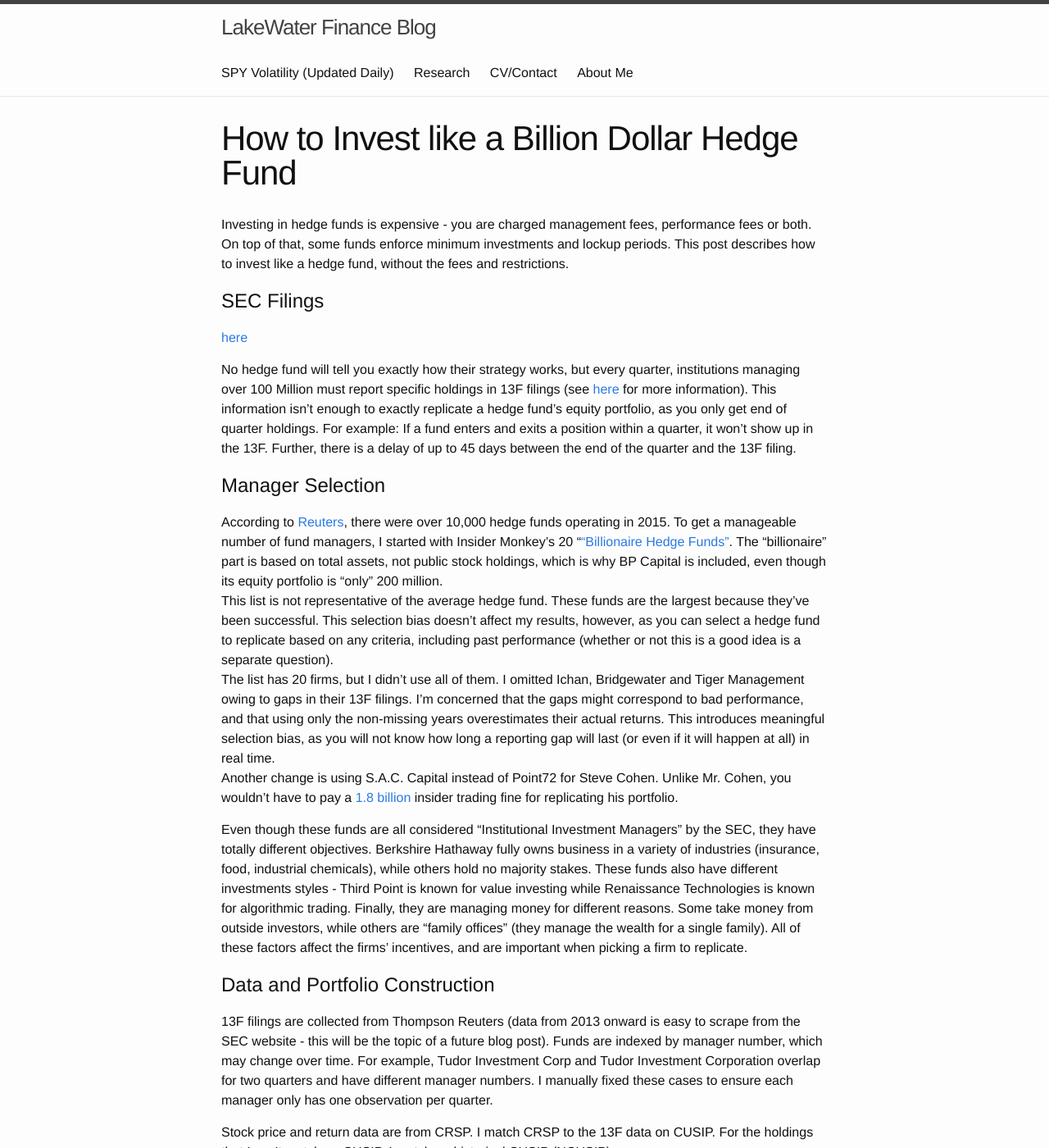
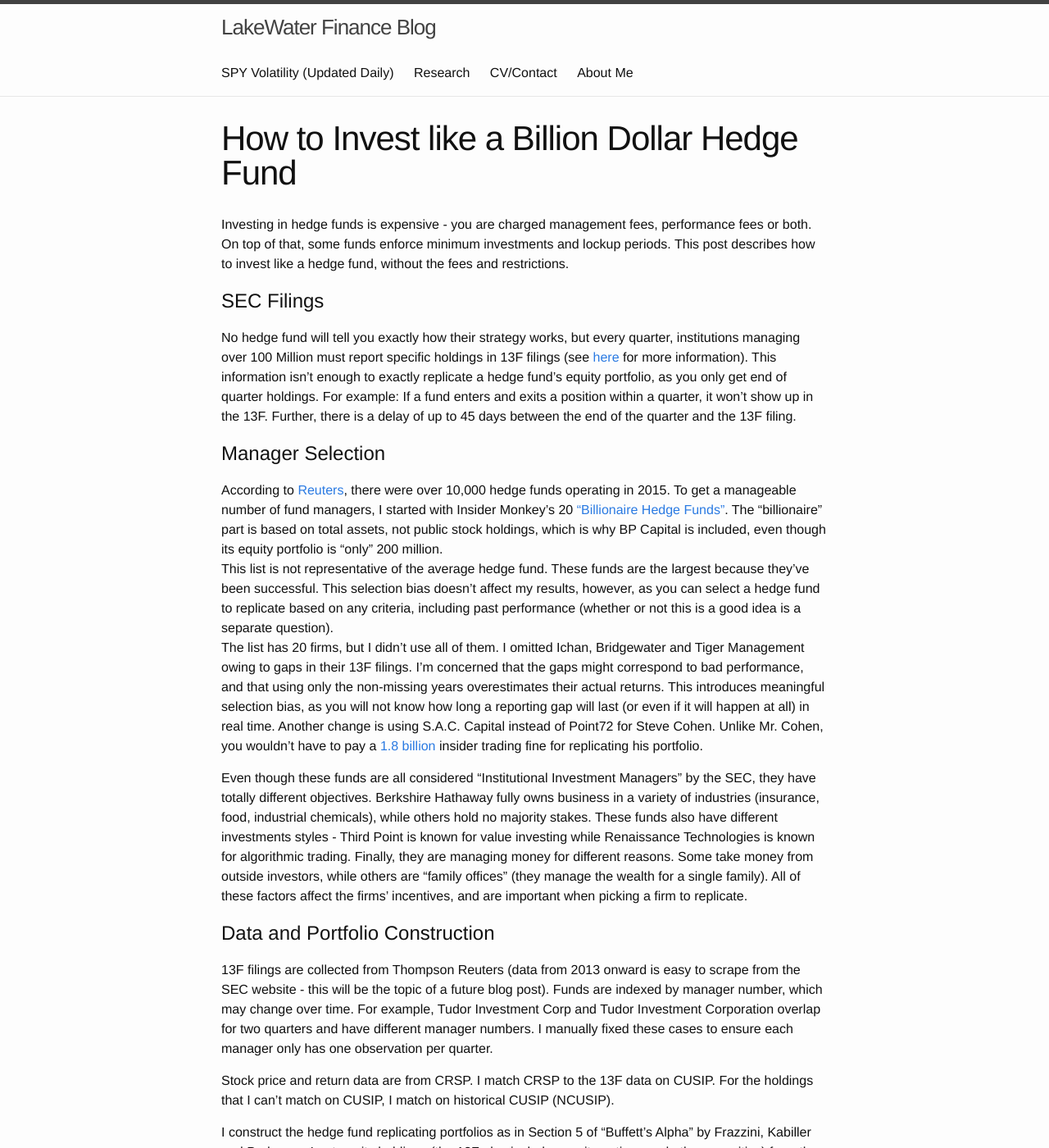
Before and after one commit to mcsammon/mcsammon.github.io, a Jekyll site: the page built from _posts/2016-08-08-post.markdown, in a window 1280 px wide and 1400 px high. Shown: the whole window at 82% size. Built offline with Jekyll 4.4.1, drawn with Linux system fonts in a browser that asks for light colours.

Commit message:
Fix Post Typos

```diff
--- a/_posts/2016-08-08-post.markdown
+++ b/_posts/2016-08-08-post.markdown
@@ -6,16 +6,14 @@
 Investing in hedge funds is expensive - you are charged management fees, performance fees or both.  On top of that, some funds enforce minimum investments and lockup periods.  This post describes how to invest like a hedge fund, without the fees and restrictions.
 
 # SEC Filings
-<a href="https://www.sec.gov/answers/form13f.htm">here</a>
 
 No hedge fund will tell you exactly how their strategy works, but every quarter, institutions managing over 100 Million must report specific holdings in 13F filings (see <a href="https://www.sec.gov/answers/form13f.htm">here</a> for more information).  This information isn't enough to exactly replicate a hedge fund's equity portfolio, as you only get end of quarter holdings.  For example: If a fund enters and exits a position within a quarter, it won't show up in the 13F.  Further, there is a delay of up to 45 days between the end of the quarter and the 13F filing.
 
 # Manager Selection
 
-According to <a href="http://www.reuters.com/article/us-hedgefunds-launches-idUSKBN0OZ1KF20150619">Reuters</a>, there were over 10,000 hedge funds operating in 2015.  To get a manageable number of fund managers, I started with Insider Monkey's 20 "<a href="http://www.insidermonkey.com/hedge-fund/">"Billionaire Hedge Funds"</a>. The "billionaire" part is based on total assets, not public stock holdings, which is why BP Capital is included, even though its equity portfolio is "only" 200 million. <br />
+According to <a href="http://www.reuters.com/article/us-hedgefunds-launches-idUSKBN0OZ1KF20150619">Reuters</a>, there were over 10,000 hedge funds operating in 2015.  To get a manageable number of fund managers, I started with Insider Monkey's 20 <a href="http://www.insidermonkey.com/hedge-fund/">"Billionaire Hedge Funds"</a>. The "billionaire" part is based on total assets, not public stock holdings, which is why BP Capital is included, even though its equity portfolio is "only" 200 million. <br />
 This list is not representative of the average hedge fund.  These funds are the largest because they've been successful.  This selection bias doesn't affect my results, however, as you can select a hedge fund to replicate based on any criteria, including past performance (whether or not this is a good idea is a separate question). <br />
-The list has 20 firms, but I didn't use all of them.  I omitted Ichan, Bridgewater and Tiger Management owing to gaps in their 13F filings.  I'm concerned that the gaps might correspond to bad performance, and that using only the non-missing years overestimates their actual returns.  This introduces meaningful selection bias, as you will not know how long a reporting gap will last (or even if it will happen at all) in real time. <br />
-Another change is using S.A.C. Capital instead of Point72 for Steve Cohen.  Unlike Mr. Cohen, you wouldn't have to pay a <a href="http://www.bloomberg.com/news/articles/2014-04-10/sac-judge-approves-record-insider-trading-accord-with-u-s">1.8 billion</a> insider trading fine for replicating his portfolio. <br />
+The list has 20 firms, but I didn't use all of them.  I omitted Ichan, Bridgewater and Tiger Management owing to gaps in their 13F filings.  I'm concerned that the gaps might correspond to bad performance, and that using only the non-missing years overestimates their actual returns.  This introduces meaningful selection bias, as you will not know how long a reporting gap will last (or even if it will happen at all) in real time. Another change is using S.A.C. Capital instead of Point72 for Steve Cohen.  Unlike Mr. Cohen, you wouldn't have to pay a <a href="http://www.bloomberg.com/news/articles/2014-04-10/sac-judge-approves-record-insider-trading-accord-with-u-s">1.8 billion</a> insider trading fine for replicating his portfolio. <br />
 
 Even though these funds are all considered "Institutional Investment Managers" by the SEC, they have totally different objectives.  Berkshire Hathaway fully owns business in a variety of industries (insurance, food, industrial chemicals), while others hold no majority stakes.  These funds also have different investments styles - Third Point is known for value investing while Renaissance Technologies is known for algorithmic trading.  Finally, they are managing money for different reasons.  Some take money from outside investors, while others are "family offices" (they manage the wealth for a single family).  All of these factors affect the firms' incentives, and are important when picking a firm to replicate. <br />
 
@@ -33,15 +31,15 @@
 
 It's difficult to compare fund performance.  As mentioned above, funds have different styles and different types of investors.  In addition, the funds under consideration range in size from under 1 billion to over 50 billion in equity holdings.  Large funds might have a hard time beating the market, as they are restricted to investing in larger companies and/or holding a larger number of companies.  This isn't universally true, however, as Berkshire's equity portfolio is 10x the size of Duquense's, but Dunquense has 3 times as many holdings:  <br />
 
-![fig](/Post_Images/8_8_2016/Basic_Facts.png) <br />
+![fig](/Post_Images/8_8_2016/Basic_Facts.PNG) <br />
 
 Every fund except Paulson's has a higher average excess returns than the market between 2000 and 2015.  Again, this is only looking at the most successful firms, so it's not surprising they've done so well.  Value investing firms like like Appaloosa Management and Third Point have the highest Sharpe Ratios (for reference, the market Sharpe Ratio from 2000-2015 was 0.28):<br />
 
-![fig](/Post_Images/8_8_2016/Returns.png) <br />
+![fig](/Post_Images/8_8_2016/Returns.PNG) <br />
 
 To test for manager "skill", I ran a regression of excess returns on 5 asset pricing factors.  Alphas are annualized (multiplied by 12):  <br />
 
-![fig](/Post_Images/8_8_2016/Regression_Results.png)
+![fig](/Post_Images/8_8_2016/Regression_Results.PNG)
 
 The largest (and most statistically significant) alpha belongs to S.A.C. - a firm which plead guilty to insider trading.  Other significant alphas include activist investor Bill Ackman (Pershing Square) and value investor David Tepper (Appaloosa Management).  Historical alphas and Sharpe Ratios suggest these funds are good candidates for replication (they also hold few equities - so even small investors could replicate their portfolios).
 
@@ -58,7 +56,7 @@
 The authors of, "Buffett's Alpha" have a look-ahead bias (up to 45 days) in their calculation of the 13F portfolio.  It doesn't matter for their paper, as they are doing a historical analysis (understanding why Buffett performed so well), but it matters for matching hedge fund strategies. <br />
 I re-calculated everything, adding an extra quarter delay between the 13F's due date, and when the holdings are used to form portfolios - now, the data are available for at least 45 days before forming portfolios.  Not surprisingly, this changes nothing for Buffett (as his turnover is low), but it matters if you are trying to match other managers.  For example, with an activist like Pershing Square, the alpha becomes statistically insignificant (q+1 uses the, "Buffett's Alpha" methodology, while q+2 lags an extra quarter).  Excess returns are (weakly) lower for all funds: <br />
 
-![fig](/Post_Images/8_8_2016/Look_Ahead_Table.png) <br />
+![fig](/Post_Images/8_8_2016/Look_Ahead_Table.PNG) <br />
 
 The portfolio replication results do not change much for Berkshire and Appaloosa, but it brings Pershing's performance close to that of the market: <br />
 
```
